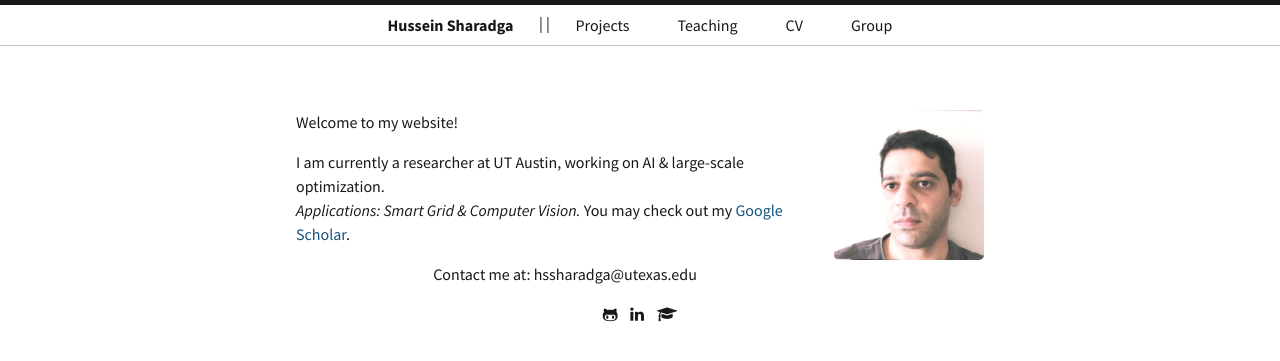
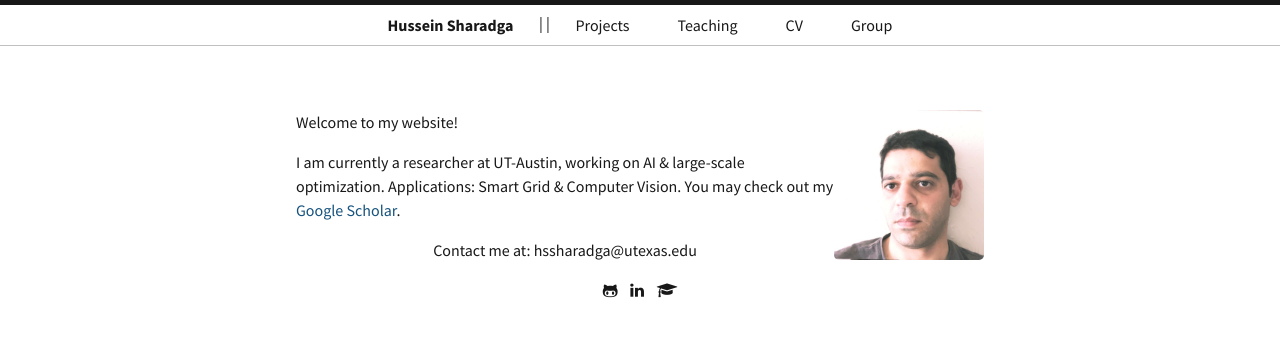
Before and after one commit to hssharadga/hssharadga.github.io, a Jekyll site: the page built from index.html, in a window 1280 px wide. Shown: the top 361 px of the page. Built offline with Jekyll 4.4.1, drawn with Linux system fonts in a browser that asks for light colours.

Commit message:
Update index.html

```diff
--- a/index.html
+++ b/index.html
@@ -25,8 +25,7 @@ title: Home
 <p style="text-align: left;">
 Welcome to my website! <br> </p>
 <p style="text-align: left;">
-I am currently a researcher at UT Austin, working on AI & large-scale optimization. <br>
-<i>Applications: Smart Grid & Computer Vision.</i>
+I am currently a researcher at UT-Austin, working on AI & large-scale optimization. Applications: Smart Grid & Computer Vision.
 You may check out my <a href="https://scholar.google.com/citations?user=F3R-63QAAAAJ&hl=en&oi=ao" target="_blank">Google Scholar</a>.</p>
 
 
```
